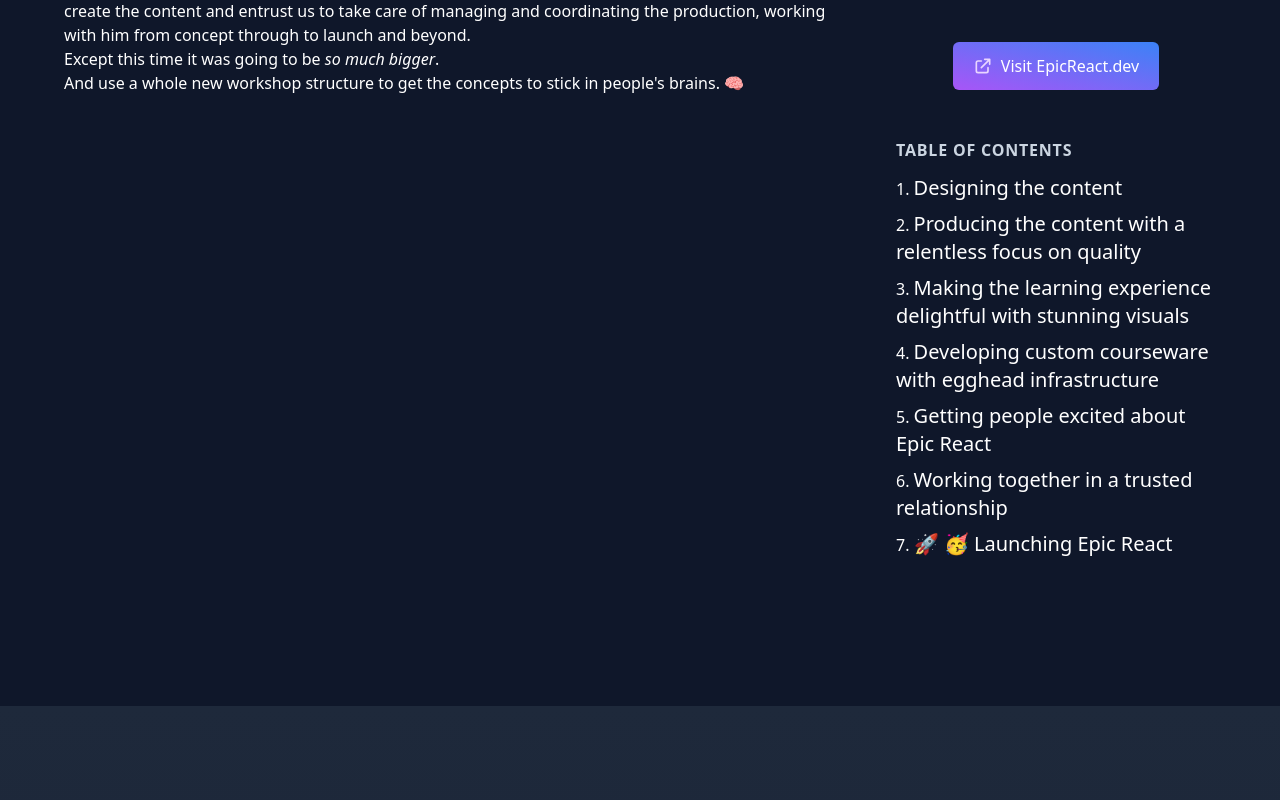
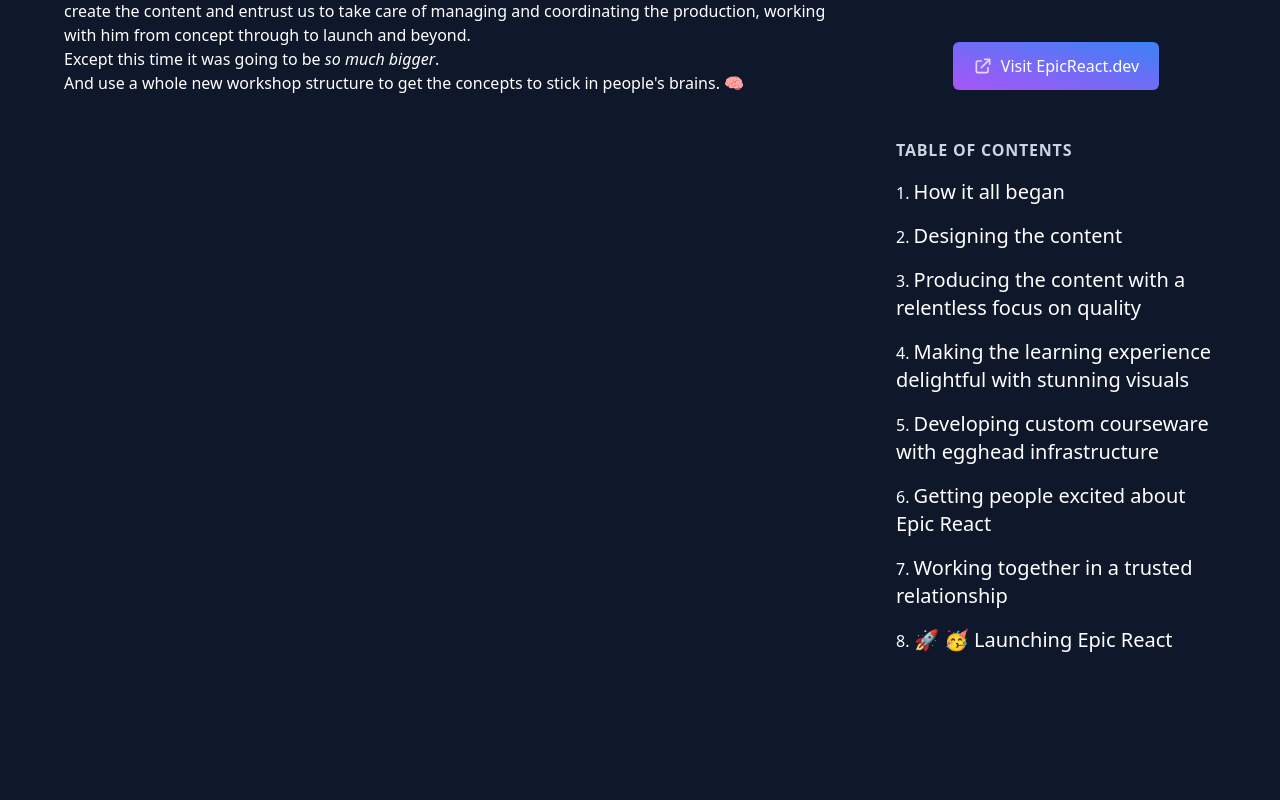
Before and after one commit to skillrecordings/skillrecordings.com, a Next.js app: page /epic-react in a window 1280 px wide. Shown: the part 1480-2280 px from the top of the page. Built offline with nearby package versions, Linux system fonts and the light colour scheme; what @tailwindcss/typography would draw is missing.

Commit message:
more design work

```diff
--- a/package.json
+++ b/package.json
@@ -28,7 +28,8 @@
     "rehype": "^11.0.0",
     "remark-code-titles": "^0.1.1",
     "remark-footnotes": "^3.0.0",
-    "remark-slug": "^6.0.0"
+    "remark-slug": "^6.0.0",
+    "slugify": "^1.4.7"
   },
   "devDependencies": {
     "@babel/plugin-transform-react-jsx": "^7.12.16",
--- a/src/pages/epic-react/index.mdx
+++ b/src/pages/epic-react/index.mdx
@@ -25,15 +25,19 @@ export const meta = {
   contributors: [{name: 'Meg Cumby'}],
   toc: [
     {
+      url: '#how-it-all-began',
+      label: 'How it all began',
+    },
+    {
       url: '#designing-the-content',
       label: 'Designing the content',
     },
     {
-      url: '#-producing-the-content-with-a-relentless-focus-on-quality',
+      url: '#producing-the-content-with-a-relentless-focus-on-quality',
       label: 'Producing the content with a relentless focus on quality',
     },
     {
-      url: '#-making-the-learning-experience-delightful-with-stunning-visuals',
+      url: '#making-the-learning-experience-delightful-with-stunning-visuals',
       label: 'Making the learning experience delightful with stunning visuals',
     },
     {
@@ -80,9 +84,9 @@ export const Aside = () => (
         </h4>
         <ol className="list-inside">
           {meta.toc.map((link) => (
-            <li className="py-1 list-decimal">
+            <li className="py-2 list-decimal">
               <Link href={link.url}>
-                <a className="cursor-pointer hover:underline font-medium lg:text-xl text-lg">
+                <a className="cursor-pointer hover:underline lg:text-xl text-lg leading-tight">
                   {link.label}
                 </a>
               </Link>
@@ -166,9 +170,7 @@ Before recording the material, Kent road-tested it a final time with developers
 
 </Section>
 
-<Section containerClassName="bg-gradient-to-t from-blueGray-900 to-blueGray-800" className="text-white">
-
-# 📹 Producing the content with a relentless focus on quality
+<Section containerClassName="bg-gradient-to-t from-blueGray-900 to-blueGray-800" className="text-white" title="Producing the content with a relentless focus on quality">
 
 With the content solidified and improvements made based on the learner feedback he received, Kent turned his attention to recording.
 
@@ -211,9 +213,7 @@ We **edited the raw footage for each of the ~350 videos** so they were polished,
 
 </Section>
 
-<Section containerClassName="bg-gradient-to-t from-blueGray-900 to-blueGray-800" className="text-white">
-
-# ✨ Making the learning experience delightful with stunning visuals
+<Section containerClassName="bg-gradient-to-t from-blueGray-900 to-blueGray-800" className="text-white" title="Making the learning experience delightful with stunning visuals">
 
 You can't help but be drawn in by the stunning visual work that's gone into [EpicReact.dev](https://epicreact.dev).
 
@@ -234,7 +234,7 @@ You can't help but be drawn in by the stunning visual work that's gone into [Epi
 label={`UI Design & Development`}
 >
 
-Vojta Holik, egghead Designer/Developer, worked his magic to present the workshop beautifully, inside and out, to make it easy to access and use. He's responsible for pretty much all of the UI/UX design work on the site and in the workshop itself, including all the delightful animations.
+Vojta Holik worked his magic to present the workshop beautifully, inside and out, to make it easy to access and use. He's responsible for pretty much all of the UI/UX design work on the site and in the workshop itself, including all the delightful animations.
 
 </ContributorProfileCard>
 
--- a/src/templates/case-study.tsx
+++ b/src/templates/case-study.tsx
@@ -3,7 +3,8 @@ import Layout from 'layouts'
 import {CaseStudyTemplateProps, ClientProps} from '@types'
 import Image from 'next/image'
 import Link from 'next/link'
-import ExternalLink from 'components/icons/external-link'
+import slugify from 'slugify'
+import ExternalLinkIcon from 'components/icons/external-link'
 
 const CaseStudyTemplate: React.FC<CaseStudyTemplateProps> = ({
   children,
@@ -42,7 +43,10 @@ const Section: React.FC<SectionProps> = ({
       <div className="flex lg:flex-row flex-col-reverse">
         <div>
           {title && (
-            <h2 className="text-center lg:text-6xl sm:text-5xl text-4xl font-extrabold text-white sm:pb-24 pb-16">
+            <h2
+              id={slugify(title, {lower: true})}
+              className="max-w-screen-lg text-center lg:text-6xl sm:text-5xl text-4xl font-extrabold text-white sm:pb-24 pb-16"
+            >
               {title}
             </h2>
           )}
@@ -131,7 +135,7 @@ const CaseLink: React.FC<any> = ({
   return (
     <Link href={url}>
       <a className={className}>
-        <ExternalLink className="w-5 text-purple-200 group-hover:text-white transition-all ease-in-out duration-200" />
+        <ExternalLinkIcon className="w-5 text-purple-200 group-hover:text-white transition-all ease-in-out duration-200" />
         <span className="pl-2">Visit {label}</span>
       </a>
     </Link>
```
Also changed, not shown: 1 other file (tests, documents, lock files or other folders).
